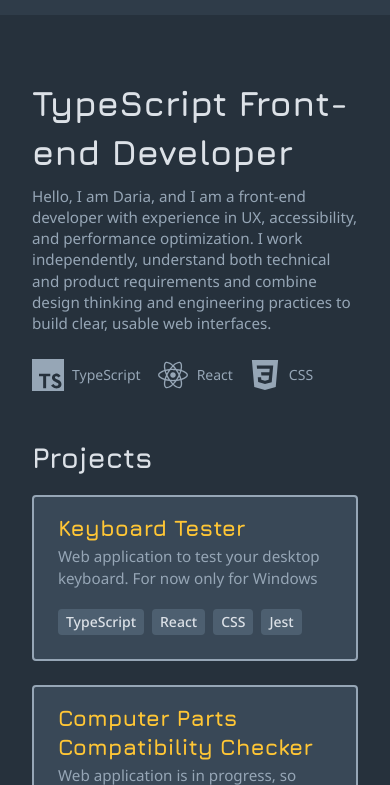
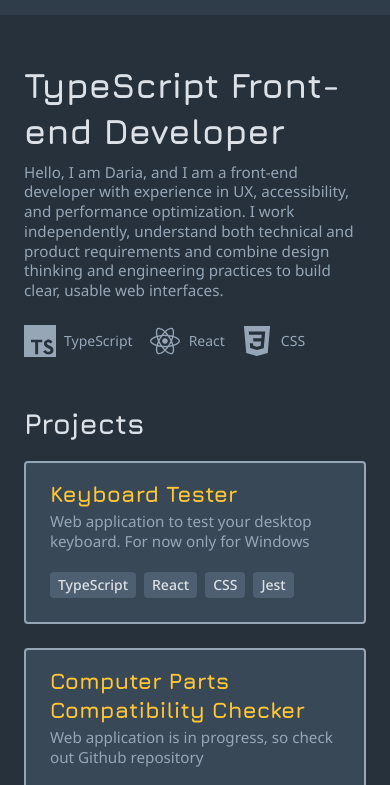
Before and after one commit to narangi-design/Portfolio, a website built with Vite: page index.html in a window 390 px wide. Shown: the part 49-834 px from the top of the page. Built offline with nearby package versions, Linux system fonts and the light colour scheme; files whose address does not match are found by name.

Commit message:
added CNAME to deploy all changes on domain polished adaptive styles

```diff
--- a/src/styles/index.css
+++ b/src/styles/index.css
@@ -151,11 +151,11 @@ a:focus-visible {
   outline-offset: var(--focus-outline-offset);
 }
 
-@media (max-width: 48rem) {
+@media (max-width: 64rem) {
 
   h1 {
     font-size: var(--text-display);
-    line-height: 1.4;
+    line-height: 1.3;
     text-align: center;
   }
 
@@ -183,4 +183,9 @@ a:focus-visible {
     font-size: var(--text-caption);
     line-height: 1.3;
   }
+
+  p,
+  li {
+    line-height: 1.3;
+  }
 }
--- a/src/styles/variables.css
+++ b/src/styles/variables.css
@@ -196,6 +196,7 @@
     --text-title: 2.4rem;
     --text-subtitle: 1.5rem;
     --text-heading: 1.35rem;
+    --layout-padding: var(--space-m);
   }
 }
 
@@ -206,5 +207,6 @@
     --text-subtitle: 1.4rem;
     --text-heading: 1.25rem;
     --text-body: 0.95rem;
+    --layout-padding: var(--space-m);
   }
 }
```
Also changed, not shown: 1 other file.
